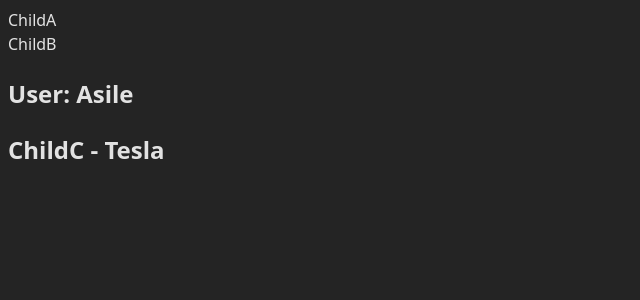
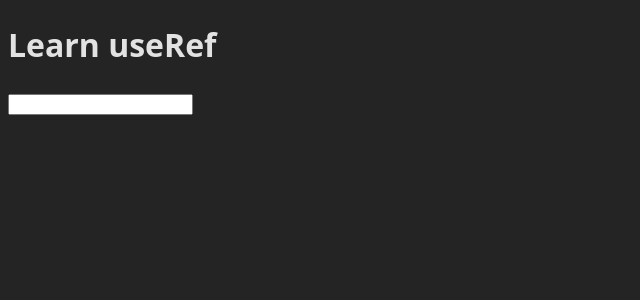
Before and after one commit to asileayuba/stock-prediction-portal, a React (Vite) app in the folder react/my-react-project/: page / in a window 1280 px wide. Shown: the top 300 px of the page, without its empty margins (0-640 px from the left). Built offline with nearby package versions, Linux system fonts and the light colour scheme.

Commit message:
React: Learn useRef

```diff
--- a/react/my-react-project/src/App.jsx
+++ b/react/my-react-project/src/App.jsx
@@ -10,13 +10,15 @@ import LearnUseEffect from "./components/LearnUseEffect"
 import LearnuseMemo from "./components/LearnuseMemo"
 import ChildA from "./components/ChildA"
 import { createContext, useState } from "react"
+import LearnUseRef from "./components/LearnUseRef"
+
 
 const StockContext = createContext();
 const UserContext =createContext();
 
 function App() {
   let price = 200
-  let stock = 'Tesla'
+  let stock = 'Apple'
   const [user, setuser] = useState({name: 'Asile', isLoggedIn: 'Yes'});
 
   const someStock = (data) => {
@@ -38,11 +40,14 @@ function App() {
       {/* < CounterApp /> */}
       {/* < LearnUseEffect /> */}
       {/* < LearnuseMemo /> */}
-      <StockContext.Provider value={{stock, price}}>
+      {/* <StockContext.Provider value={{stock, price}}>
         <UserContext.Provider value={{user, setuser}}>
           < ChildA />
         </UserContext.Provider>
-      </StockContext.Provider>
+      </StockContext.Provider> */}
+
+      < LearnUseRef/>
+
     </>
   )
 }
--- a/react/my-react-project/src/components/ChildC.jsx
+++ b/react/my-react-project/src/components/ChildC.jsx
@@ -29,6 +29,7 @@ const ChildC = () => {
         </StockContext.Consumer> */}
 
         <h2>User: {userData.user.name}</h2>
+        <h2>Is logged in?: {userData.user.isLoggedIn}</h2>
         <h2>ChildC - {stockData.stock}</h2>
     </>
   )
--- /dev/null
+++ b/react/my-react-project/src/components/LearnUseRef.jsx
@@ -0,0 +1,13 @@
+import React, { useState } from 'react'
+
+const LearnUseRef = () => {
+    const  [name, setName] = useState('')
+  return (
+    <>
+        <h1>Learn useRef</h1>
+        <input type="text" value={name} />
+    </>
+  )
+}
+
+export default LearnUseRef
```
